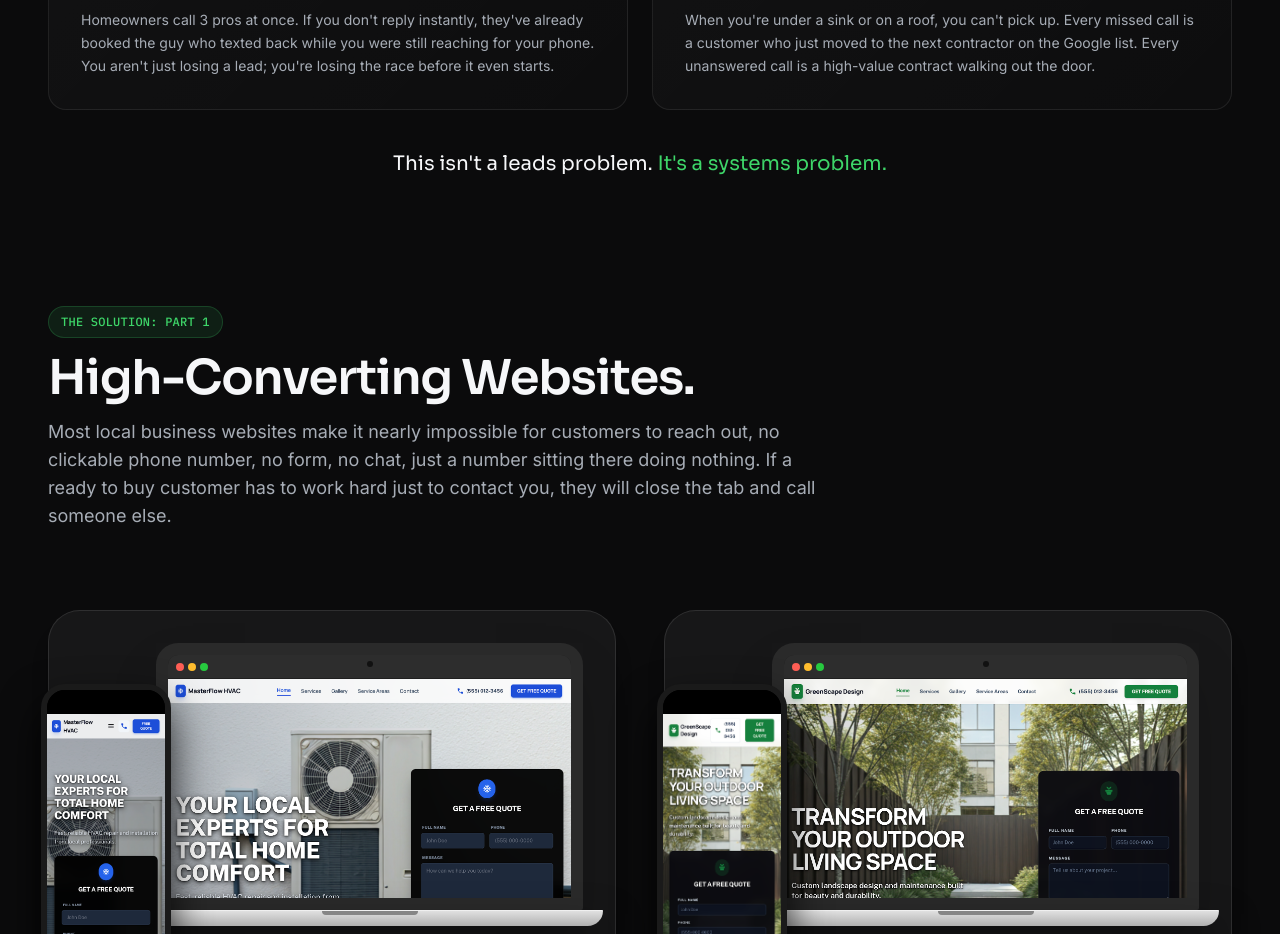
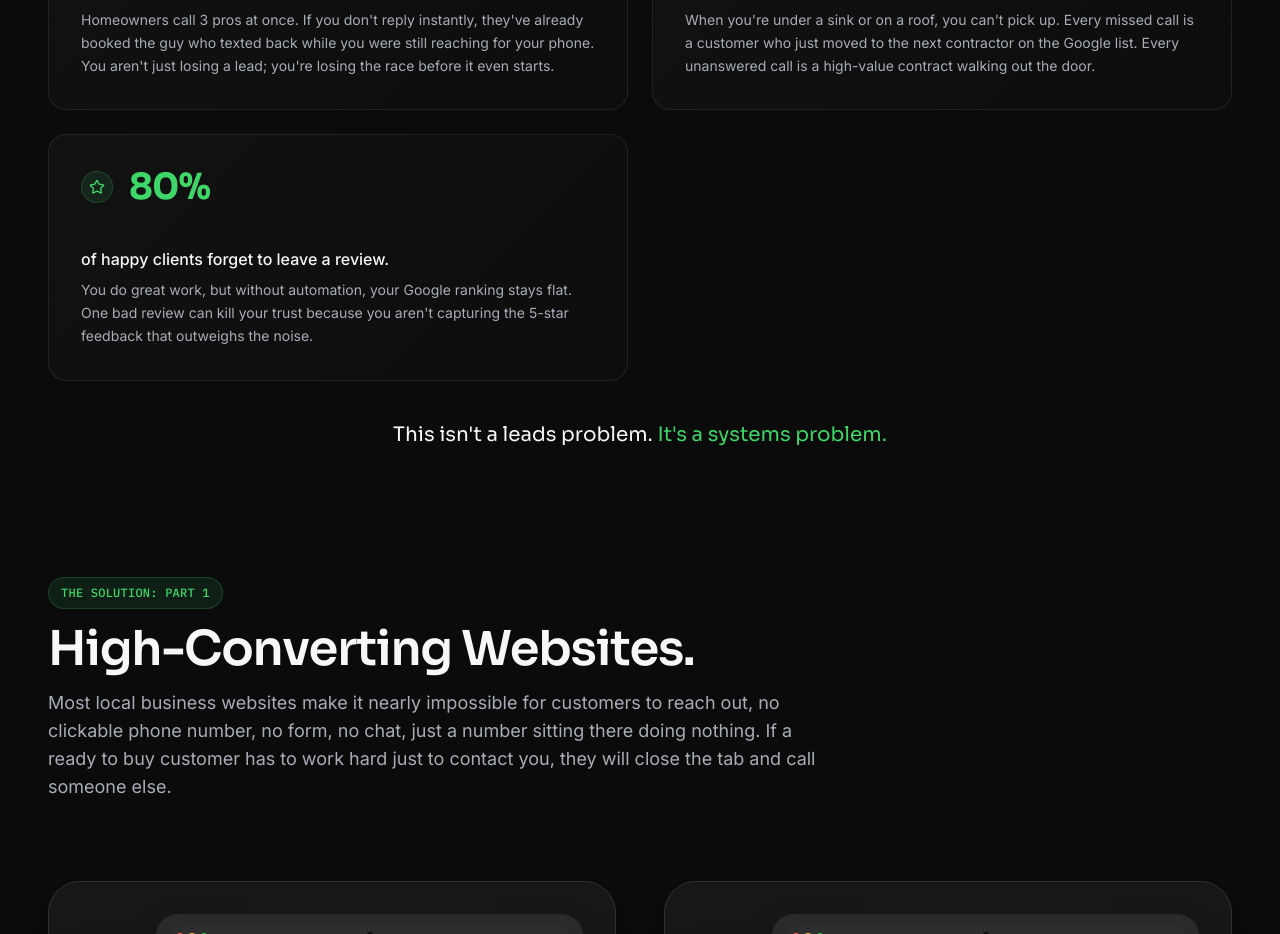
Before and after one commit to garcia111805-web/jstn-funnel-portfolio, a React (Vite) app: page / in a window 1280 px wide. Shown: the part 1240-2174 px from the top of the page. Built offline with nearby package versions, Linux system fonts and the light colour scheme.

Commit message:
restore 80% Star reviews card to Pain section
Agent-Logs-Url: https://github.com/garcia111805-web/jstn-funnel-portfolio/sessions/9f984c26-40bb-4d72-b78c-be46452af37a

Co-authored-by: garcia111805-web <242937499+garcia111805-web@users.noreply.github.com>

```diff
--- a/src/sections/Pain.tsx
+++ b/src/sections/Pain.tsx
@@ -1,4 +1,4 @@
-import { PhoneOff, Clock } from 'lucide-react';
+import { PhoneOff, Clock, Star } from 'lucide-react';
 
 const stats = [
   {
@@ -12,6 +12,12 @@ const stats = [
     stat: '62%',
     label: 'of calls to small businesses go unanswered.',
     copy: "When you're under a sink or on a roof, you can't pick up. Every missed call is a customer who just moved to the next contractor on the Google list. Every unanswered call is a high-value contract walking out the door.",
+  },
+  {
+    icon: Star,
+    stat: '80%',
+    label: 'of happy clients forget to leave a review.',
+    copy: "You do great work, but without automation, your Google ranking stays flat. One bad review can kill your trust because you aren't capturing the 5-star feedback that outweighs the noise.",
   },
 ];
 
```
